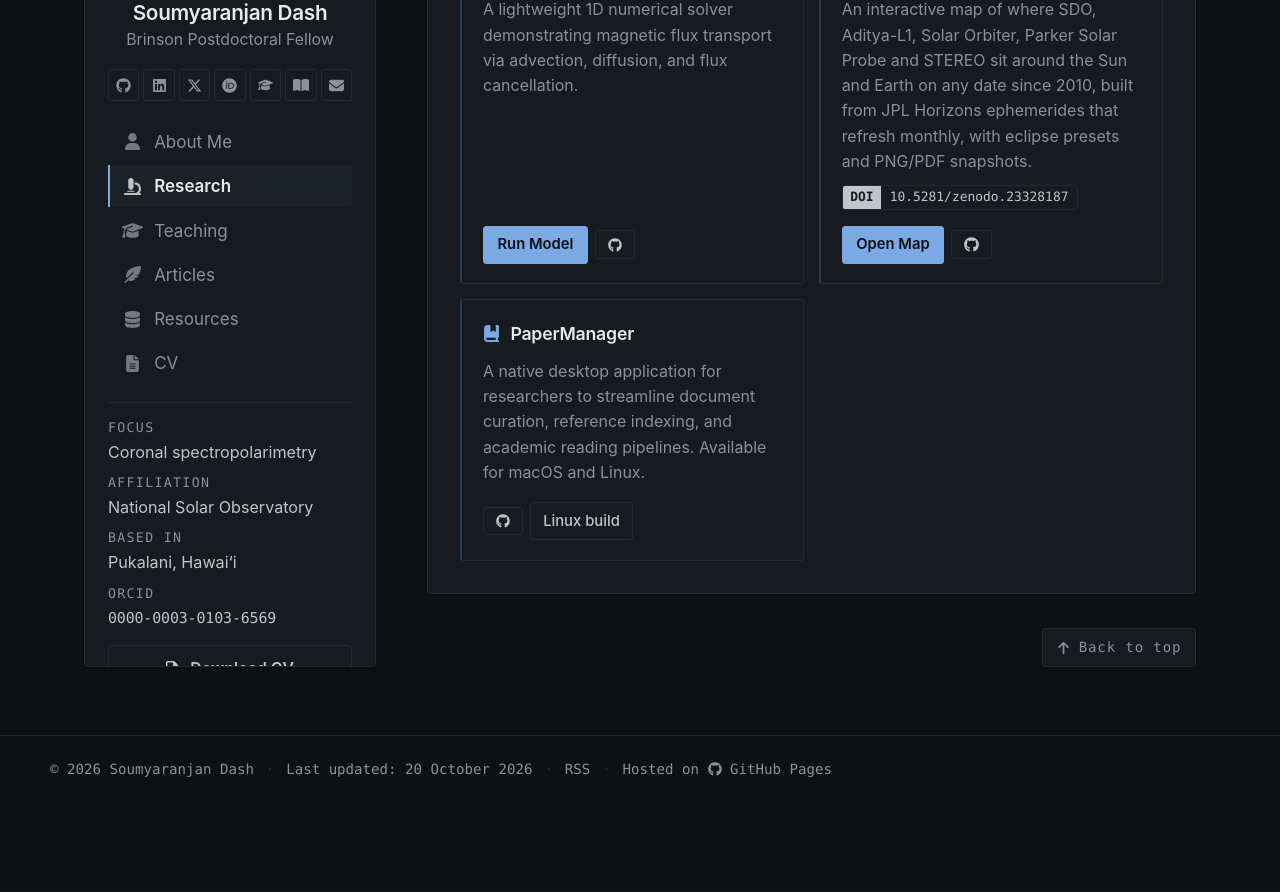
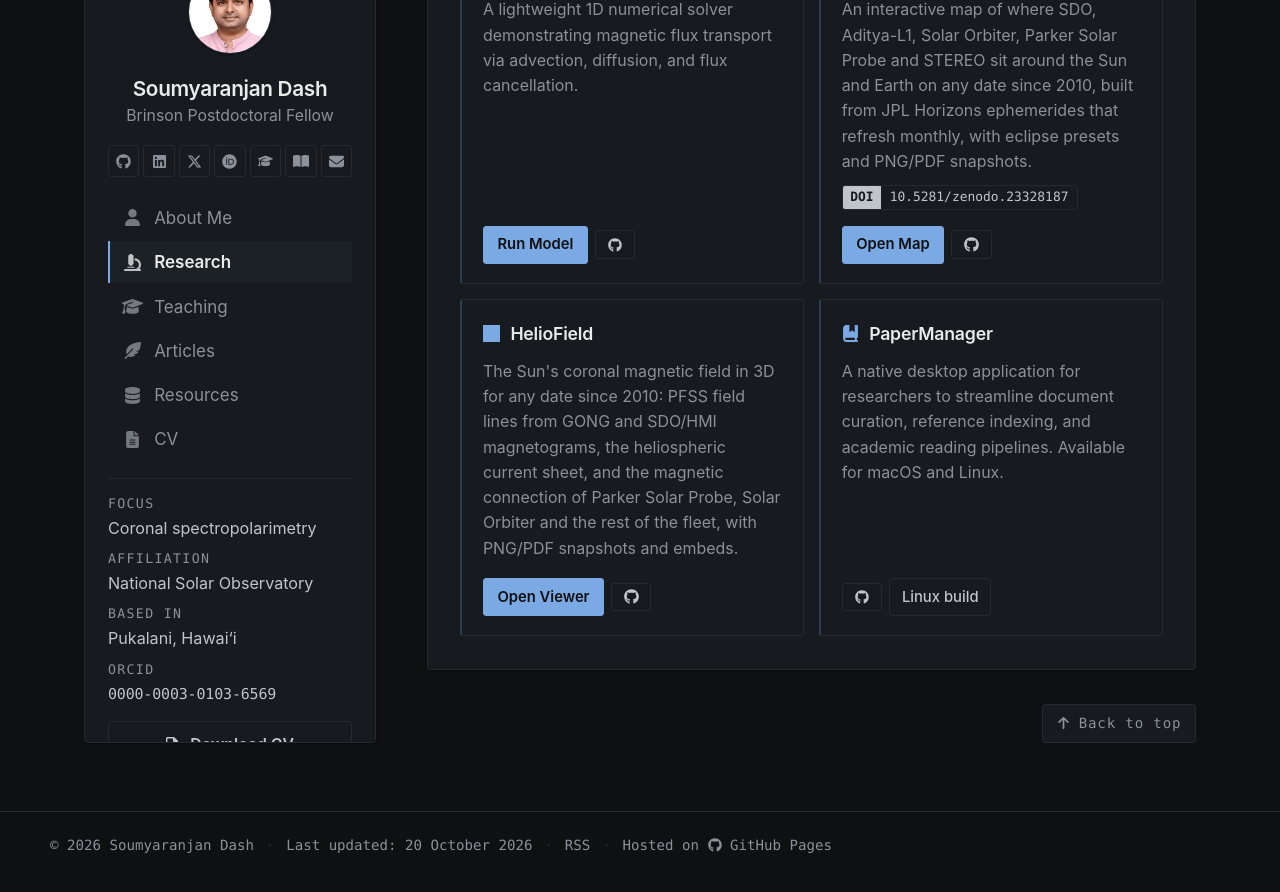
Before and after one commit to sr-dash/sr-dash.github.io, a Jekyll site: the page built from software/index.html, in a window 1280 px wide and 900 px high, scrolled down 732 px. Shown: the top 892 px of the window. Built offline with Jekyll 4.4.1, drawn with Linux system fonts in a browser that asks for light colours; before the commit the page ends 1556 px from its top, so only the background shows below that.

Commit message:
Add the HelioField card and its sitemap

```diff
--- a/_data/projects.yml
+++ b/_data/projects.yml
@@ -53,6 +53,20 @@
   # Zenodo concept DOI: always resolves to the latest release.
   doi: 10.5281/zenodo.23328187
 
+- id: heliofield
+  title: HelioField
+  icon: fas fa-magnet
+  featured: false
+  description: >-
+    The Sun's coronal magnetic field in 3D for any date since 2010: PFSS field
+    lines from GONG and SDO/HMI magnetograms, the heliospheric current sheet,
+    and the magnetic connection of Parker Solar Probe, Solar Orbiter and the
+    rest of the fleet, with PNG/PDF snapshots and embeds.
+  demo:
+    url: https://sr-dash.github.io/heliofield/
+    label: Open Viewer
+  repo: https://github.com/sr-dash/heliofield
+
 - id: papermanager
   title: PaperManager
   icon: fas fa-book-bookmark
--- a/robots.txt
+++ b/robots.txt
@@ -24,3 +24,4 @@ Disallow: /
 # Global Sitemap Reference Locator
 Sitemap: https://sr-dash.github.io/sitemap.xml
 Sitemap: https://sr-dash.github.io/heliofleet/sitemap.xml
+Sitemap: https://sr-dash.github.io/heliofield/sitemap.xml
```
